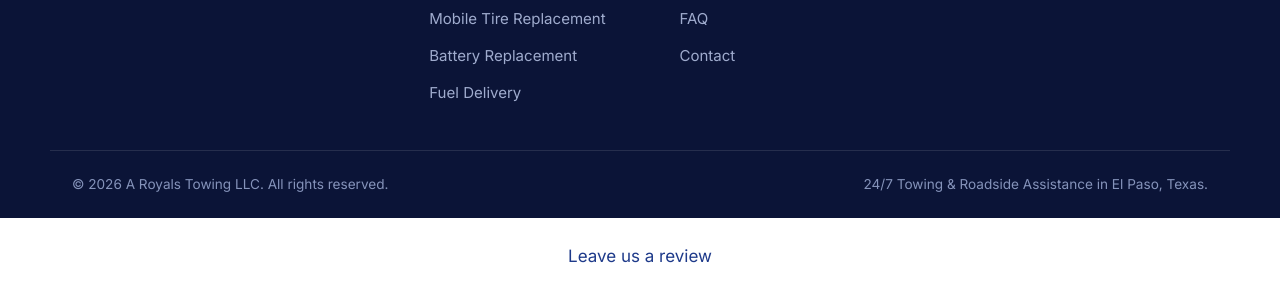
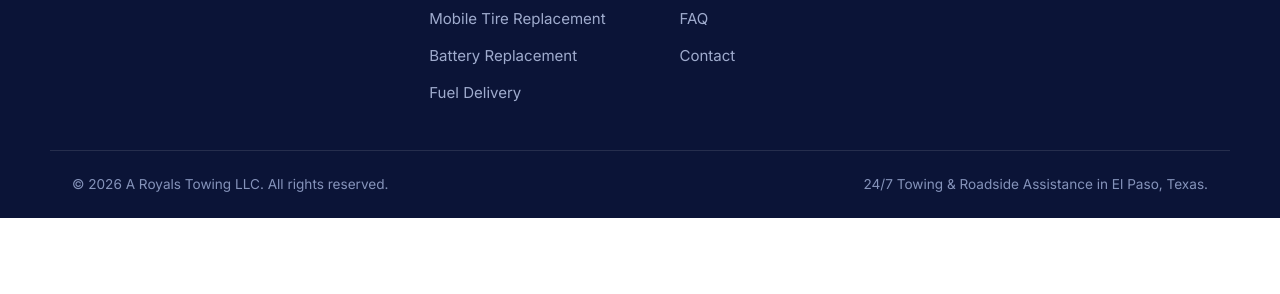
Before and after one commit to hmseeb/site-a-royals-towing-llc-se-9d21, a plain HTML site: page blog/24-7-towing-el-paso/index.html in a window 1280 px wide. Shown: the part 1922-2216 px from the top of the page. After the commit the page ends 2140 px from the top, so only its background shows below. Drawn offline with nearby package versions, Linux system fonts and the light colour scheme.

Commit message:
chore: update blog

```diff
--- a/blog/24-7-towing-el-paso/index.html
+++ b/blog/24-7-towing-el-paso/index.html
@@ -120,6 +120,5 @@
     <p>24/7 Towing &amp; Roadside Assistance in El Paso, Texas.</p>
   </div>
 </footer>
-<p data-lv-review="1" style="text-align:center;margin:24px 0"><a href="/review">Leave us a review</a></p>
 </body>
 </html>
```
Also changed, not shown: blog/index.html (+0 -1 lines), blog/roadside-assistance-cost-el-paso/index.html (+0 -1 lines), blog/towing-for-stripped-lug-nuts-el-paso/index.html (+0 -1 lines).
